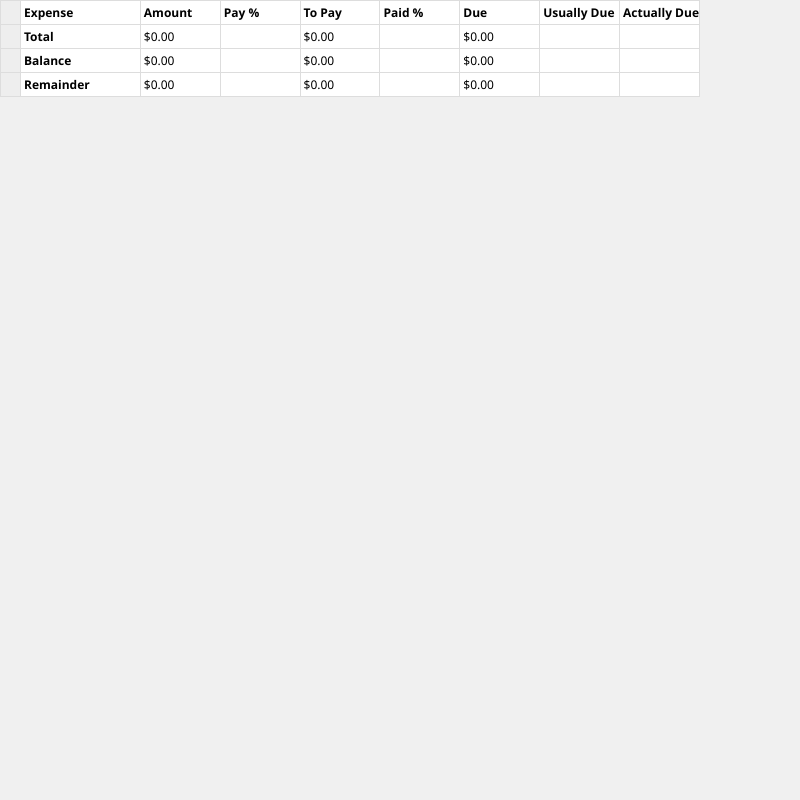
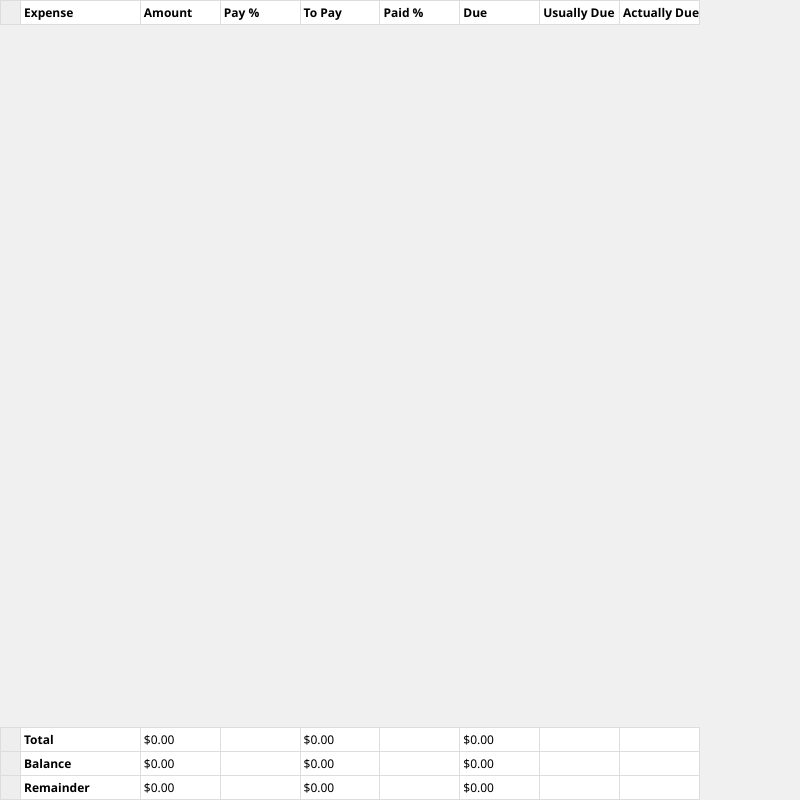
Before and after one commit to sdegutis/family-budget-js, an Electron app: page index.html in a window 800 px wide. Drawn offline with Linux system fonts and the light colour scheme.

Commit message:
Sticky header/footer

```diff
--- a/index.css
+++ b/index.css
@@ -8,6 +8,25 @@ html {
   background: #f0f0f0;
   font-family: "Segoe UI", Tahoma, Geneva, Verdana, sans-serif;
   font-size: 12px;
+}
+
+body {
+  height: 100vh;
+  display: grid;
+  grid-template-rows: auto 1fr auto;
+  width: 700px;
+  overflow: hidden;
+  overflow-x: overlay;
+}
+
+body::-webkit-scrollbar,
+body > div::-webkit-scrollbar {
+  display: none;
+}
+
+body > div {
+  overflow-x: hidden;
+  overflow-y: auto;
 }
 
 table {
--- a/index.html
+++ b/index.html
@@ -7,8 +7,8 @@
     <meta content="default-src 'self'" http-equiv="Content-Security-Policy">
   </head>
   <body>
-    <table>
-      <thead>
+    <div>
+      <table>
         <tr>
           <th class="cell"></th>
           <th class="cell">Expense</th>
@@ -20,14 +20,18 @@
           <th class="cell">Usually Due</th>
           <th class="cell">Actually Due</th>
         </tr>
-      </thead>
-      <tbody id="expenseRows"></tbody>
-      <tfoot>
+      </table>
+    </div>
+    <div>
+      <table id="expenseRows"></table>
+    </div>
+    <div>
+      <table>
         <tr id="totalRow"></tr>
         <tr id="balanceRow"></tr>
         <tr id="remainderRow"></tr>
-      </tfoot>
-    </table>
+      </table>
+    </div>
     <script src="index.js"></script>
   </body>
 </html>
```
